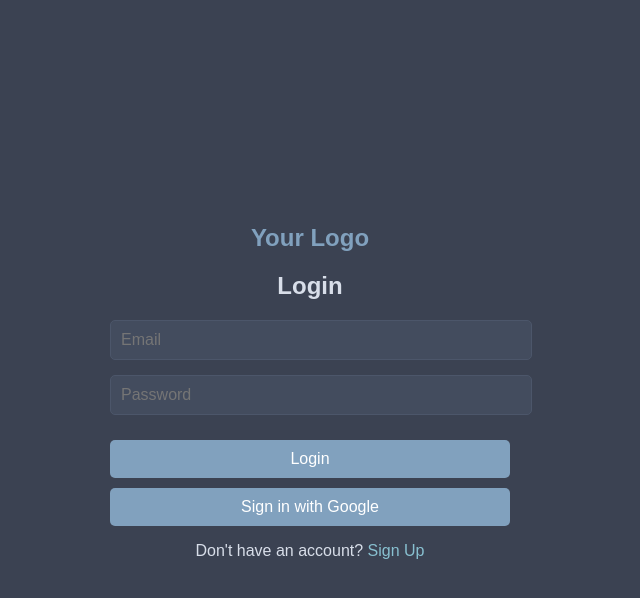
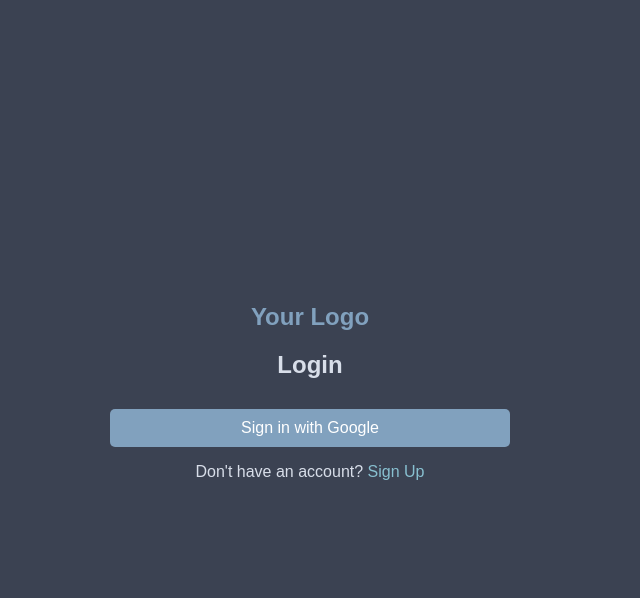
Before and after one commit to BhaviRathore/CyberCipher2025_Adv_B045, a Flask app: page /login in a window 1280 px wide. Shown: the top 598 px of the page, without its empty margins (330-970 px from the left). Run offline with Flask 3, Linux system fonts and the light colour scheme; some libraries are stand-ins or nearby versions.

Commit message:
removed manual login

```diff
--- a/Templates/loginpage.html
+++ b/Templates/loginpage.html
@@ -90,12 +90,6 @@
     <div class="logo">Your Logo</div>
     <h2>Login</h2>
 
-    <form id="login-form">
-        <input type="email" id="email" class="input" placeholder="Email" required>
-        <input type="password" id="password" class="input" placeholder="Password" required>
-        <button type="submit" class="login-button">Login</button>
-    </form>
-
     <button id="google-login" class="login-button">Sign in with Google</button>
 
     <div class="error-message" id="errorMsg"></div>
@@ -126,25 +120,6 @@
     const auth = getAuth(app);
     const provider = new GoogleAuthProvider();
 
-    // **Email/Password Login**
-    document.getElementById("login-form").addEventListener("submit", async (event) => {
-        event.preventDefault(); // Prevent page refresh
-
-        const email = document.getElementById("email").value;
-        const password = document.getElementById("password").value;
-        const errorMsg = document.getElementById("errorMsg");
-
-        try {
-            const userCredential = await signInWithEmailAndPassword(auth, email, password);
-            console.log("Logged in:", userCredential.user);
-            alert("Login successful!");
-            window.location.href = "dashboard.html"; // Redirect after login
-        } catch (error) {
-            console.error("Login failed:", error.message);
-            errorMsg.innerText = error.message;
-        }
-    });
-
     // **Google Sign-In**
     document.getElementById("google-login").addEventListener("click", async () => {
         const errorMsg = document.getElementById("errorMsg");
```
